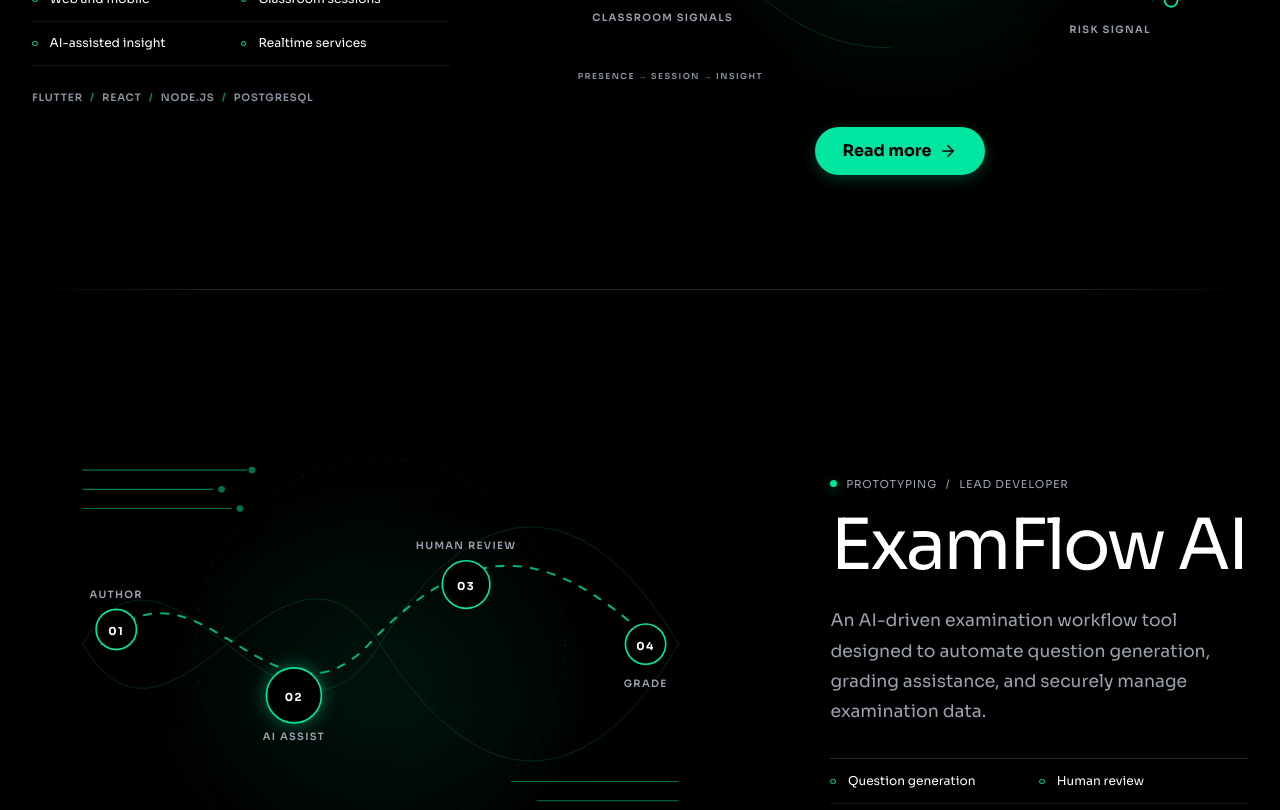
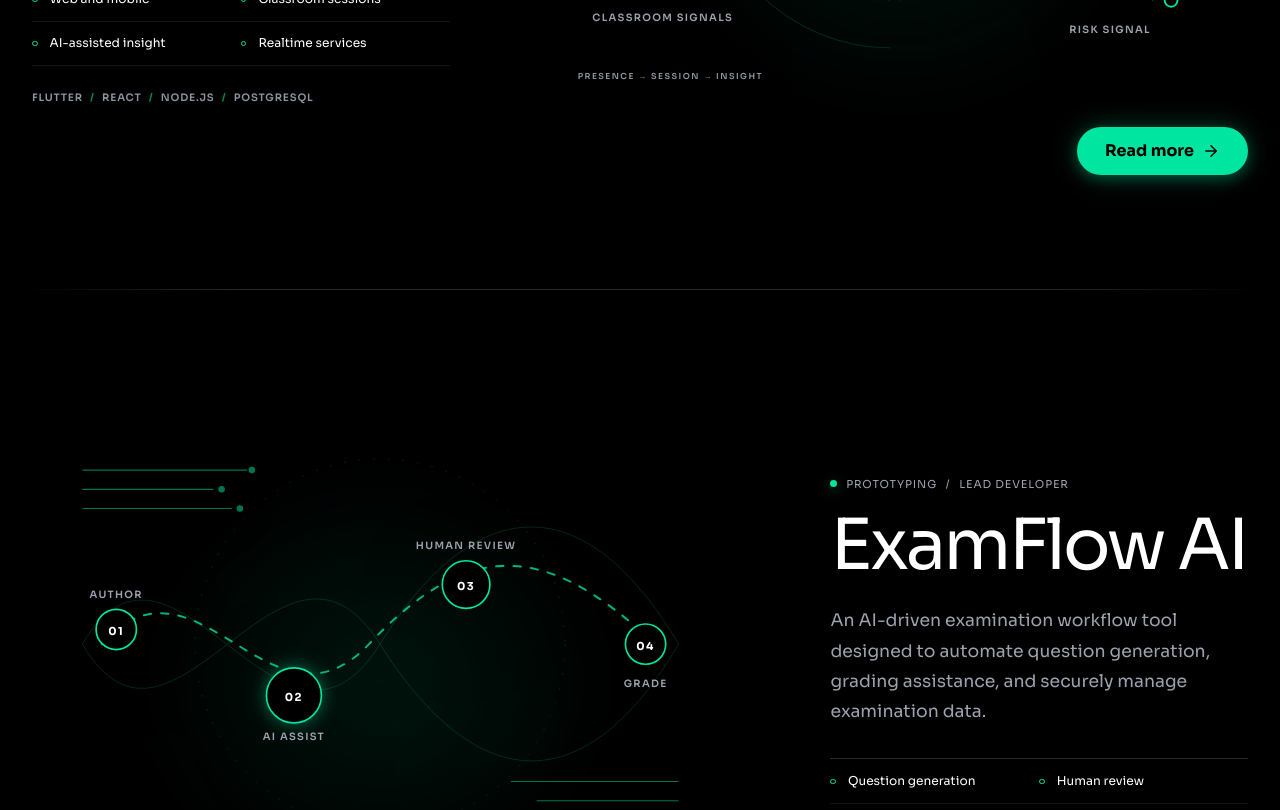
Before and after one commit to Nabil-00/my-portfolio, a React (Vite) app: page / in a window 1280 px wide. Shown: the part 2480-3290 px from the top of the page. Built offline with nearby package versions, Linux system fonts and the light colour scheme.

Commit message:
Align Read more buttons to section edges with glow
- Buttons sit at the outer edge under each visual instead of
  centered, mirroring the alternating project layout
- Added soft accent glow (stronger on hover) so the CTA stands out

```diff
--- a/src/index.css
+++ b/src/index.css
@@ -870,8 +870,21 @@ button:disabled {
 
 .project-visual-cta {
   display: flex;
-  justify-content: center;
+  justify-content: flex-start;
   margin-top: 1.75rem;
+}
+
+.project-feature--reverse .project-visual-cta {
+  justify-content: flex-end;
+}
+
+.project-visual-cta .btn-primary {
+  box-shadow: 0 0 28px 0 var(--accent-glow), 0 4px 14px 0 var(--accent-glow);
+}
+@media (hover: hover) and (pointer: fine) {
+  .project-visual-cta .btn-primary:hover {
+    box-shadow: 0 0 36px 0 rgba(0, 229, 160, 0.45), 0 6px 20px 0 rgba(0, 229, 160, 0.4);
+  }
 }
 
 @media (max-width: 1023px) {
```
Also changed, not shown: public/llms.txt, 1 other file (tests, documents, lock files or other folders).
